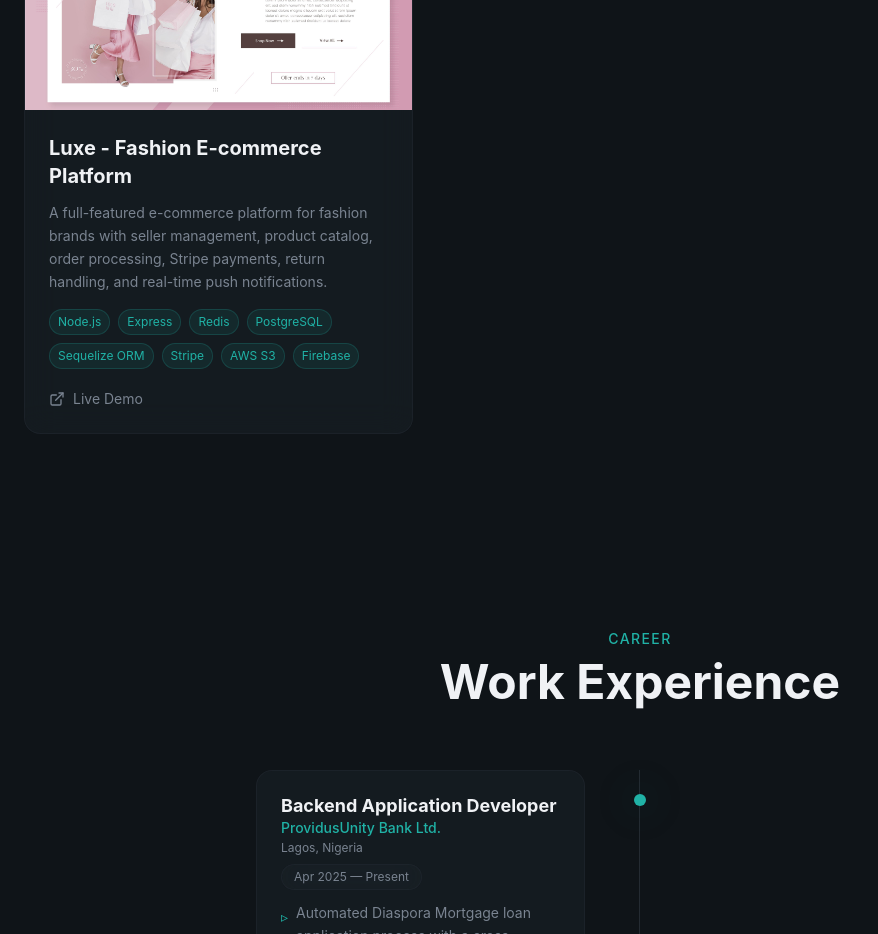
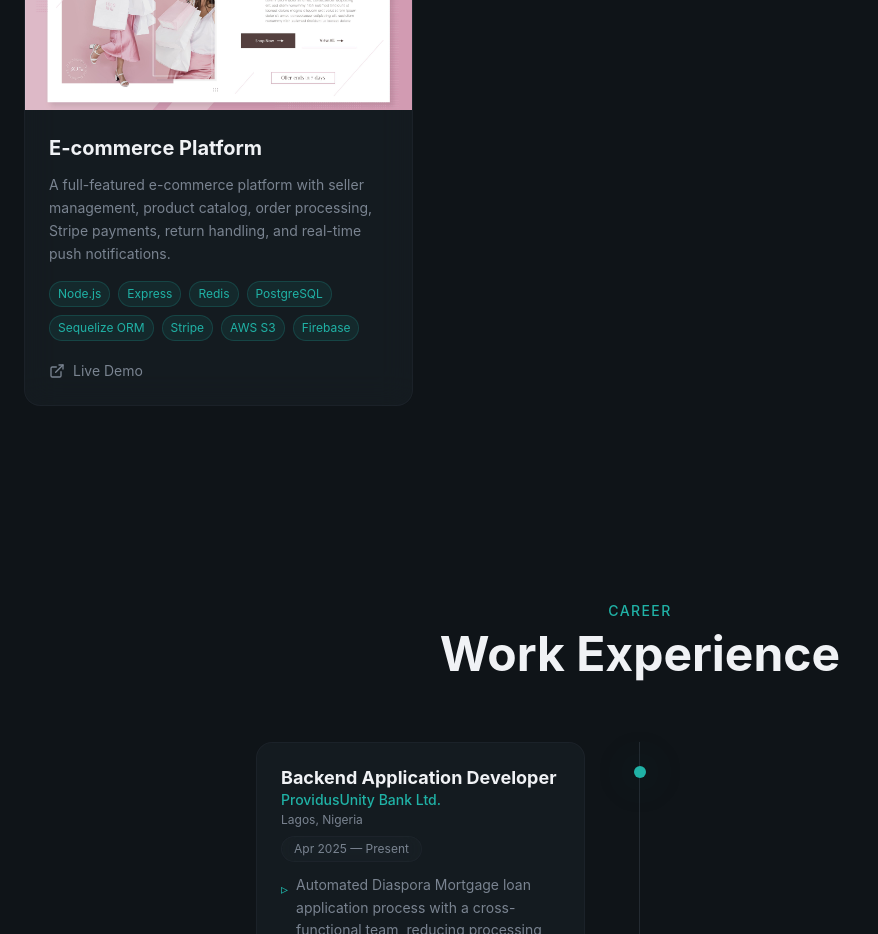
Before and after one commit to stevesdiary/stephenoyeyemi, a React (Vite) app: page / in a window 1280 px wide. Shown: the part 3500-4434 px from the top of the page, without its empty margins (0-878 px from the left). Built offline with nearby package versions, Linux system fonts and the light colour scheme.

Commit message:
update project description

```diff
--- a/src/sections/Projects.jsx
+++ b/src/sections/Projects.jsx
@@ -54,9 +54,9 @@ const projects = [
   },
   {
     id: 4,
-    title: "Luxe - Fashion E-commerce Platform",
+    title: "E-commerce Platform",
     description:
-      "A full-featured e-commerce platform for fashion brands with seller management, product catalog, order processing, Stripe payments, return handling, and real-time push notifications.",
+      "A full-featured e-commerce platform with seller management, product catalog, order processing, Stripe payments, return handling, and real-time push notifications.",
     image: `${import.meta.env.BASE_URL}fashion-ecommerce-project.png`,
     tags: [
       "Node.js",
```
